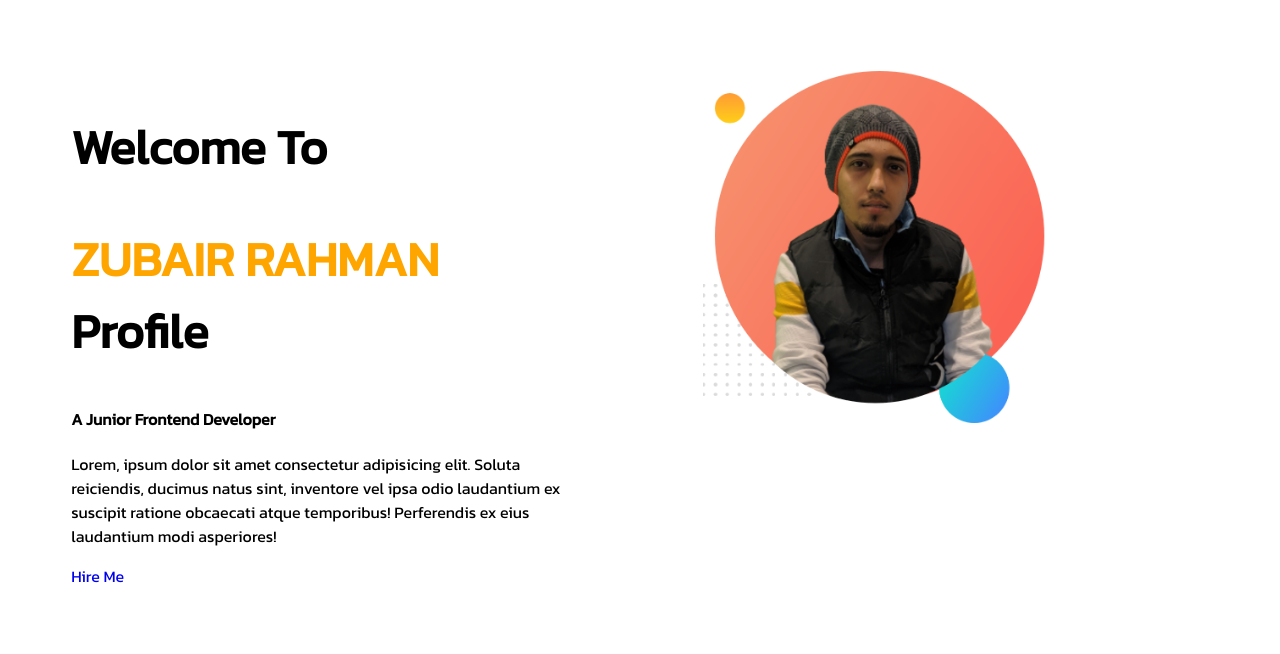
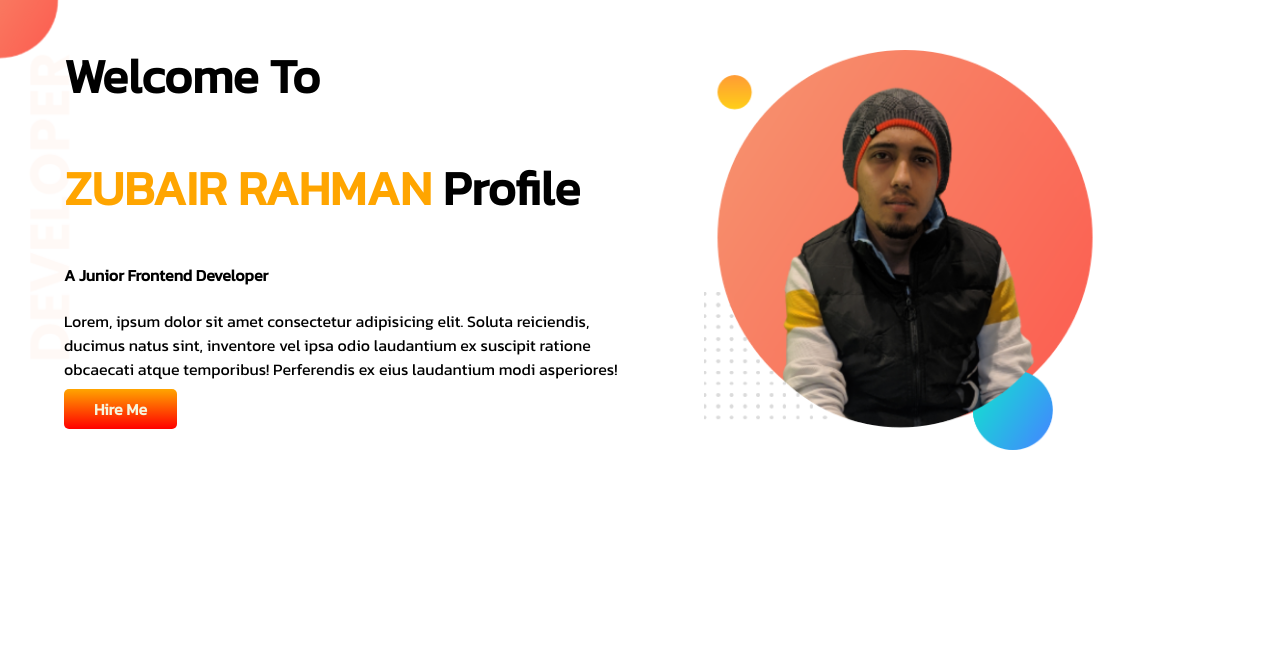
Before and after one commit to ZUBAIR-RAHMAN/Protfolio, a plain HTML site: page index.html in a window 1280 px wide. Drawn offline with Linux system fonts and the light colour scheme.

Commit message:
top-banner added

```diff
--- a/css/style.css
+++ b/css/style.css
@@ -1,5 +1,6 @@
 body{
     font-family: 'Kanit', sans-serif;
+    margin: 0 ;
 }
 h1{
     font-size: 48px;
@@ -10,7 +11,7 @@ h1{
 
 .half-width{
     width: 50%;
-    padding: 5%;
+    padding-left: 5%;
 }
 section{
     display: flex;
@@ -18,6 +19,15 @@ section{
 section img{
     width: 70%;
 }
-section a{
+.link-button{
     text-decoration: none;
+    background-image: -webkit-linear-gradient(orange, red);
+    padding: 8px 30px;
+    color: beige;
+    border-radius: 5px;
+    font-weight: 700;
 }
+.top-banner{
+    background-image: url(../images/top-banner.png);
+    background-repeat: no-repeat;
+}
--- a/index.html
+++ b/index.html
@@ -13,7 +13,7 @@
 </head>
 
 <body>
-    <section>
+    <section class="top-banner">
         <div class="half-width">
             <h1>Welcome To</h1>
             <h1><span class="name">ZUBAIR RAHMAN</span> Profile</h1>
@@ -21,10 +21,10 @@
             <p>Lorem, ipsum dolor sit amet consectetur adipisicing elit. Soluta reiciendis, ducimus natus sint, inventore
                 vel ipsa odio laudantium ex suscipit ratione obcaecati atque temporibus! Perferendis ex eius laudantium modi
                 asperiores!</p>
-            <a target="_blank" href="https://github.com/ZUBAIR-RAHMAN">Hire Me</a>
+            <a class="link-button" target="_blank" href="https://github.com/ZUBAIR-RAHMAN">Hire Me</a>
         </div>
         <div class="half-width">
-            <img src="images/zubair-bg.png" alt="">
+            <img src="images/zubair-bg.png" style="margin-top: 50px;">
         </div>
     </section>
 </body>
```
